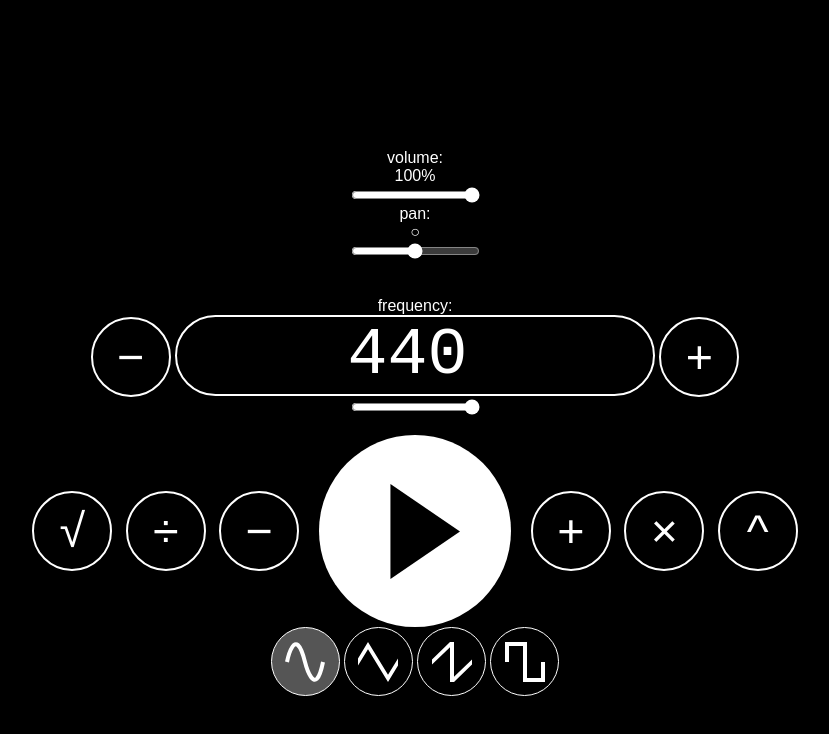
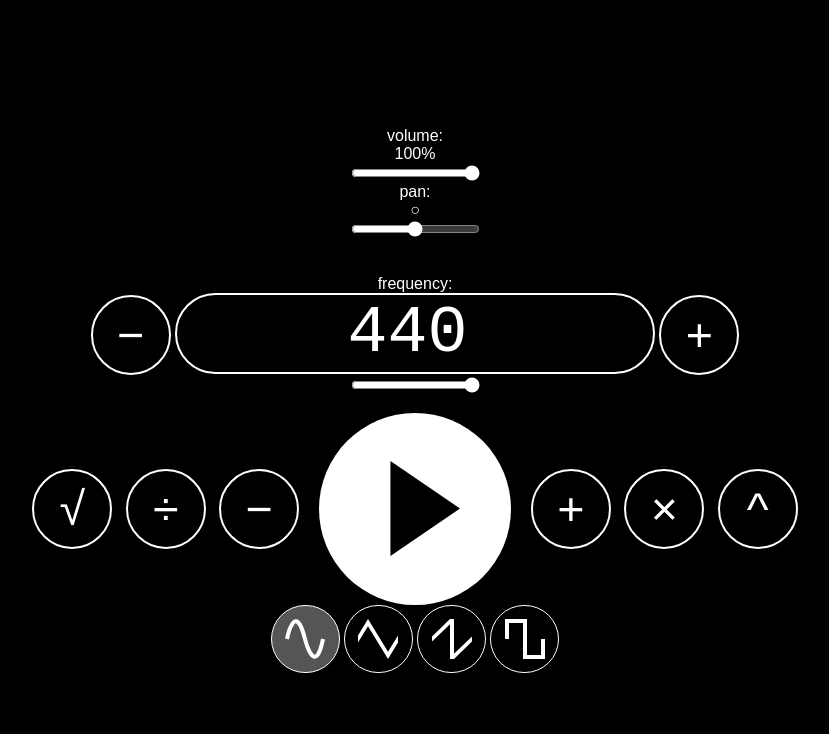
Before and after one commit to EdricCantu/freq, a plain HTML site: page index.html in a window 1280 px wide. Shown: the whole page, without its empty margins (225-1054 px from the left). Drawn offline with Linux system fonts and the light colour scheme.

Commit message:
normal i.css

```diff
--- a/i.css
+++ b/i.css
@@ -11,7 +11,6 @@ body, html {
   width: 100vw;
   height: 100%;
   user-select: none;
-  padding-bottom: 1in;
   touch-action: manipulation;
 
   -webkit-user-select: none;
@@ -24,6 +23,12 @@ body, html {
   -moz-user-drag: none;
   -o-user-drag: none;
   user-drag: none;
+}
+body{
+  display: flex;
+  justify-content: center;
+  align-items: center;
+  flex-direction: column;
 }
 input[type="range"]{
   outline: none;
```
